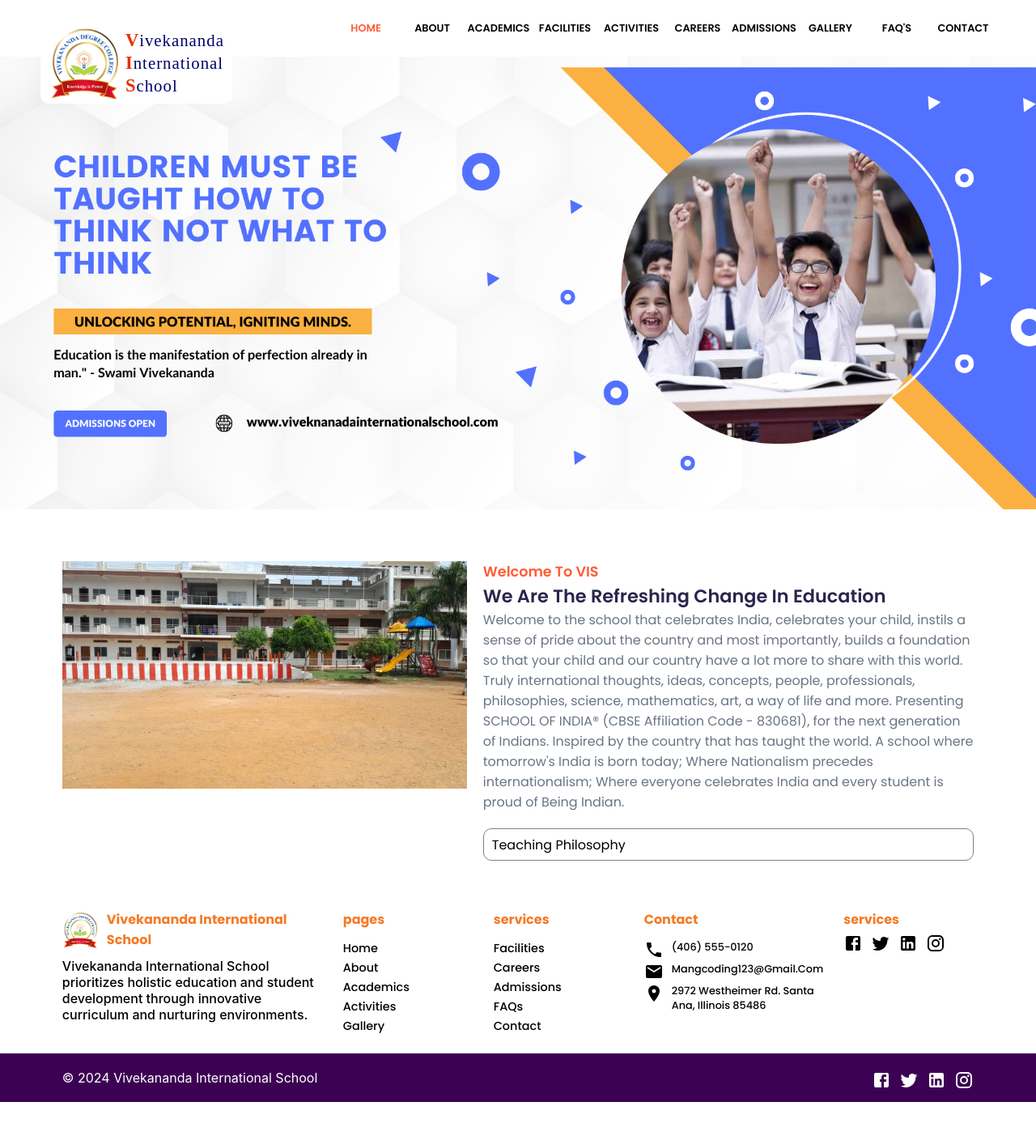
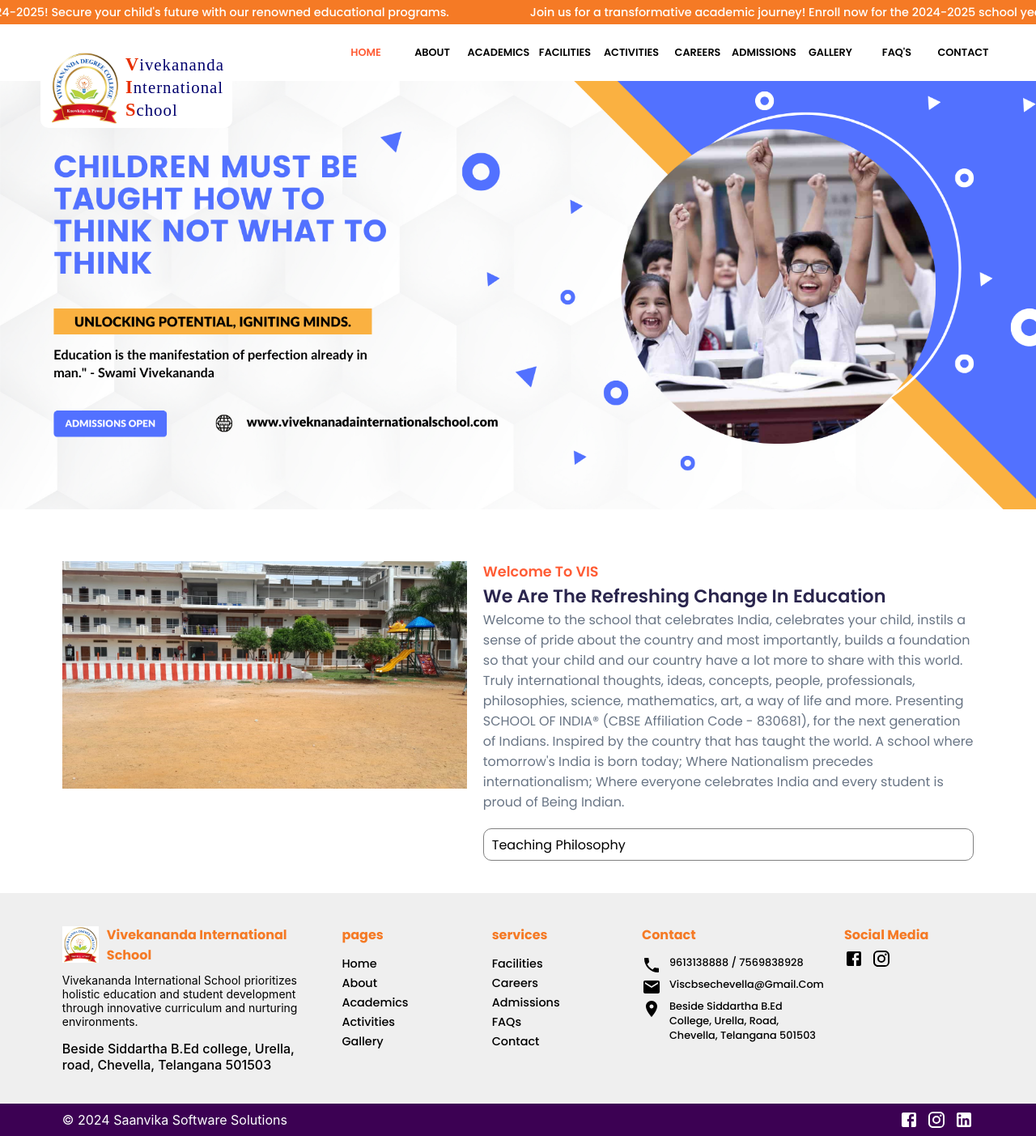
Before and after one commit to SaanvikaSolutions/VISSchool, a React (Create React App) app in the folder frontend/: page / in a window 1280 px wide. Shown: the whole page at 81% size. Before the commit the page ends 1361 px from the top, so only its background shows below. Built offline with nearby package versions, Linux system fonts and the light colour scheme.

Commit message:
again started the code

```diff
--- a/frontend/package.json
+++ b/frontend/package.json
@@ -13,6 +13,7 @@
     "react": "^18.2.0",
     "react-alice-carousel": "^2.8.0",
     "react-dom": "^18.2.0",
+    "react-fast-marquee": "^1.6.4",
     "react-responsive-masonry": "^2.1.7",
     "react-router-dom": "^6.21.1",
     "react-scripts": "5.0.1",
--- a/frontend/src/Components/Footer/Footer.css
+++ b/frontend/src/Components/Footer/Footer.css
@@ -5,9 +5,10 @@
     padding-left: 6%;
     padding-right: 6%;
     gap: 25px;
-    padding-top: 20px;
-    padding-bottom: 20px;
-    margin-top: 25px;
+    padding-top: 3%;
+    padding-bottom: 3%;
+    background-color: #EFEFEF;
+
 
 }
 .footercon>div{
@@ -38,6 +39,7 @@
     margin-bottom: 3px;
     font-weight: 500;
     text-transform: capitalize;
+    cursor: pointer;
 }
 
 .footerlogo{
@@ -81,7 +83,7 @@
     justify-content: space-between;
     padding-left: 6%;
     padding-right: 6%;
-    min-height: 60px;
+    min-height: 40px;
     color: white;
     background-color: rgb(60, 1, 83);
 }
--- a/frontend/src/Components/Footer/Footer.js
+++ b/frontend/src/Components/Footer/Footer.js
@@ -5,12 +5,13 @@
 import MailIcon from '@mui/icons-material/Mail';
 import LocationOnIcon from '@mui/icons-material/LocationOn';
 import FacebookIcon from '@mui/icons-material/Facebook';
-import TwitterIcon from '@mui/icons-material/Twitter';
+// import TwitterIcon from '@mui/icons-material/Twitter';
 import LinkedInIcon from '@mui/icons-material/LinkedIn';
 import InstagramIcon from '@mui/icons-material/Instagram';
+import {useNavigate} from 'react-router-dom';
 function Footer(){
     const [presentyear, setpresentyear] = useState('');
-
+    const navigate = useNavigate();
     useEffect(()=>{
         const currentDate = new Date();
         const currentYear = currentDate.getFullYear();
@@ -25,9 +26,10 @@
                         <img src={Vislogo} alt='vislogo' className='footerlogo'/>
                         <h1>Vivekananda International School</h1>
                     </div>
-                    <p className='footer-para'>
+                    <p style={{fontWeight:400,fontSize:'14px'}}  className='footer-para' >
                         Vivekananda International School prioritizes holistic education and student development through innovative curriculum and nurturing environments.
                     </p>
+                    <p className='footer-para' style={{marginTop:15}}>Beside Siddartha B.Ed college, Urella, road, Chevella, Telangana 501503</p>
                 </div>
                 {/* all pages */}
                 <div>
@@ -35,11 +37,11 @@
                         <h1>pages</h1>
                     </div>
                     <ul>
-                        <li>Home</li>
-                        <li>About</li>
-                        <li>Academics</li>
-                        <li>Activities</li>
-                        <li>Gallery</li>
+                        <li onClick={()=>navigate('/')}>Home</li>
+                        <li onClick={()=>navigate('/about')}>About</li>
+                        <li onClick={()=>navigate('/academics')}>Academics</li>
+                        <li onClick={()=>navigate('/activities')}>Activities</li>
+                        <li onClick={()=>navigate('/gallery')}>Gallery</li>
                     </ul>
                 </div>
                 {/* services */}
@@ -48,11 +50,11 @@
                         <h1>services</h1>
                     </div>
                     <ul>
-                        <li>facilities</li>
-                        <li>careers</li>
-                        <li>admissions</li>
-                        <li>FAQs</li>
-                        <li>contact</li>
+                        <li onClick={()=>navigate('/facilities')}>facilities</li>
+                        <li onClick={()=>navigate('/careers')}>careers</li>
+                        <li onClick={()=>navigate('/admissions')}>admissions</li>
+                        <li onClick={()=>navigate('/faq')}>FAQs</li>
+                        <li onClick={()=>navigate('/contact')}>contact</li>
                     </ul>
                 </div>
                 {/* contact us */}
@@ -63,36 +65,39 @@
                     <ul className='contact-us-li'>
                         <li>
                             <PhoneIcon/>
-                            <p>(406) 555-0120</p>
+                            <p>9613138888 / 7569838928</p>
                         </li>
                         <li>
                             <MailIcon/>
-                            <p>mangcoding123@gmail.com</p>
+                            <p>viscbsechevella@gmail.com</p>
                         </li>
                         <li>
                             <LocationOnIcon/>
-                            <p>2972 Westheimer Rd. Santa Ana, Illinois 85486</p>
+                            <p>Beside Siddartha B.Ed college, Urella, road, Chevella, Telangana 501503</p>
                         </li>
                     </ul>
                 </div>
                 {/* social media */}
                 <div>
-                    <h1>services</h1>
+                    <h1>Social Media</h1>
                     <div className='footer-services'>
-                        <FacebookIcon/>
-                        <TwitterIcon/>
-                        <LinkedInIcon/>
-                        <InstagramIcon/>
+                        <a href='https://www.facebook.com/profile.php?id=100090426615902' style={{color:'black'}} rel="noreferrer" target="_blank"><FacebookIcon/></a>
+                        <a href='https://www.instagram.com/viscbsechevella/' style={{color:'black'}} rel="noreferrer" target="_blank"><InstagramIcon/></a>
+                        {/* <TwitterIcon/>
+                        <LinkedInIcon/> */}
+
                     </div>
                 </div>
             </div>
             <div className='footer-last-one'>
-                <p>© {presentyear} Vivekananda International School </p>
+                <p>© {presentyear} Saanvika Software Solutions </p>
                 <div className='footer-services'>
-                        <FacebookIcon/>
-                        <TwitterIcon/>
-                        <LinkedInIcon/>
-                        <InstagramIcon/>
+                    <a href='https://www.facebook.com/profile.php?id=61554504095624' style={{color:'white'}} rel="noreferrer" target="_blank"><FacebookIcon/></a>
+                    <a href='https://www.instagram.com/saanvika.solutions/' style={{color:'white'}} rel="noreferrer" target="_blank"><InstagramIcon/></a>
+                    <a href='https://www.linkedin.com/in/saanvika-software-solutions-a6514b2a5/' style={{color:'white'}} rel="noreferrer" target="_blank"><LinkedInIcon/></a>
+                        {/* <TwitterIcon/> */}
+                        {/* <LinkedInIcon/> */}
+
                 </div>
             </div>
         </>
--- a/frontend/src/Components/Navbar/Navbar.css
+++ b/frontend/src/Components/Navbar/Navbar.css
@@ -8,9 +8,9 @@
     align-items: center;
     background-color:white;
     min-height: 70px;
-    z-index: 9999;
+    z-index: 999;
     position: sticky;
-    top: 0;
+    top: 30px;
 }
 .nav-inner-con{
     width: 100%;
@@ -187,6 +187,30 @@
     color: #FF5C35;
 }
 
+.navbar-marquee-div{
+    min-height: 30px;
+    background-color: #f57a25;
+    position: fixed;
+    top: 0;
+    width: 100%;
+    z-index: 9990;
+    color: white;
+}
+
+.navbar-marquee-div p{
+    font-weight: 500;
+    margin-left: 50px;
+    margin-right: 50px;
+    font-family: 'poppins';
+    font-size: 0.9rem;
+    display: flex;
+    flex-direction: row;
+    align-items: center;
+    justify-content: center;
+    text-align: center;
+    min-height: 30px;
+}
+
 @media screen and (max-width:1467px){
     .nav-log-ul>ul li{
         font-family: 0.75rem;
--- a/frontend/src/Components/Navbar/Navbar.js
+++ b/frontend/src/Components/Navbar/Navbar.js
@@ -5,6 +5,7 @@
 import Drawer from '@mui/material/Drawer';
 
 import { useNavigate } from 'react-router-dom';
+import Marquee from "react-fast-marquee";
 
 function Navbar(){
     const navigate = useNavigate();
@@ -38,6 +39,12 @@
         )
     return(
         <>
+        <div className='navbar-marquee-div' onClick={()=>navigate('/admissions')}>
+                    <Marquee >
+                        <p>School Admissions Open for 2024-2025! Secure your child's future with our renowned educational programs.</p>
+                        <p>Join us for a transformative academic journey! Enroll now for the 2024-2025 school year and unlock a world of opportunities.</p>
+                    </Marquee>
+        </div>
         <div className='nav-con'>
             <div className='nav-inner-con'>
                 <div className='nav-log-outbox'>
@@ -50,6 +57,8 @@
                         </div>
                 </div>
                 </div>
+
+
 
 
                 <div className='nav-log-ul'>
```
Also changed, not shown: 1 other file (tests, documents, lock files or other folders).
